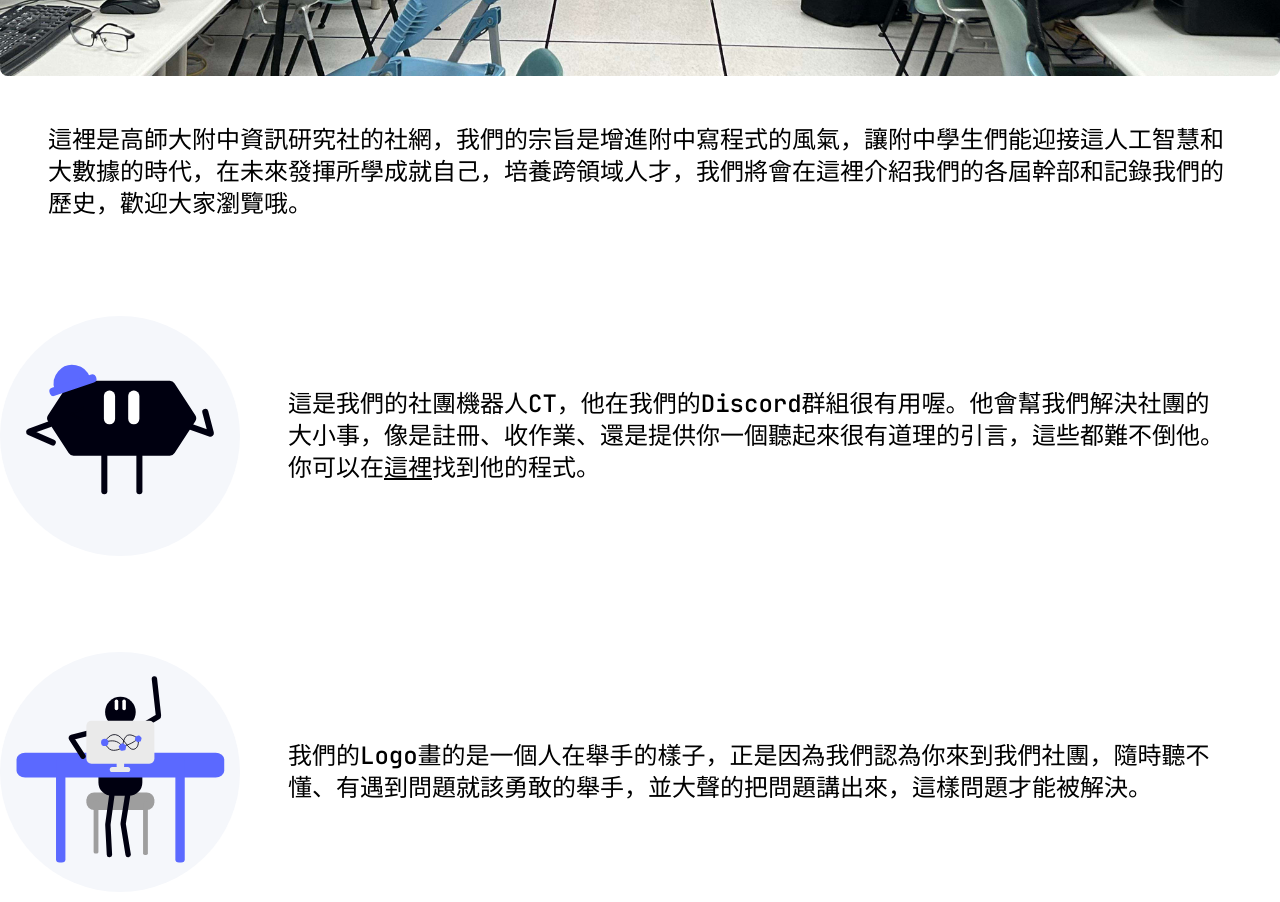
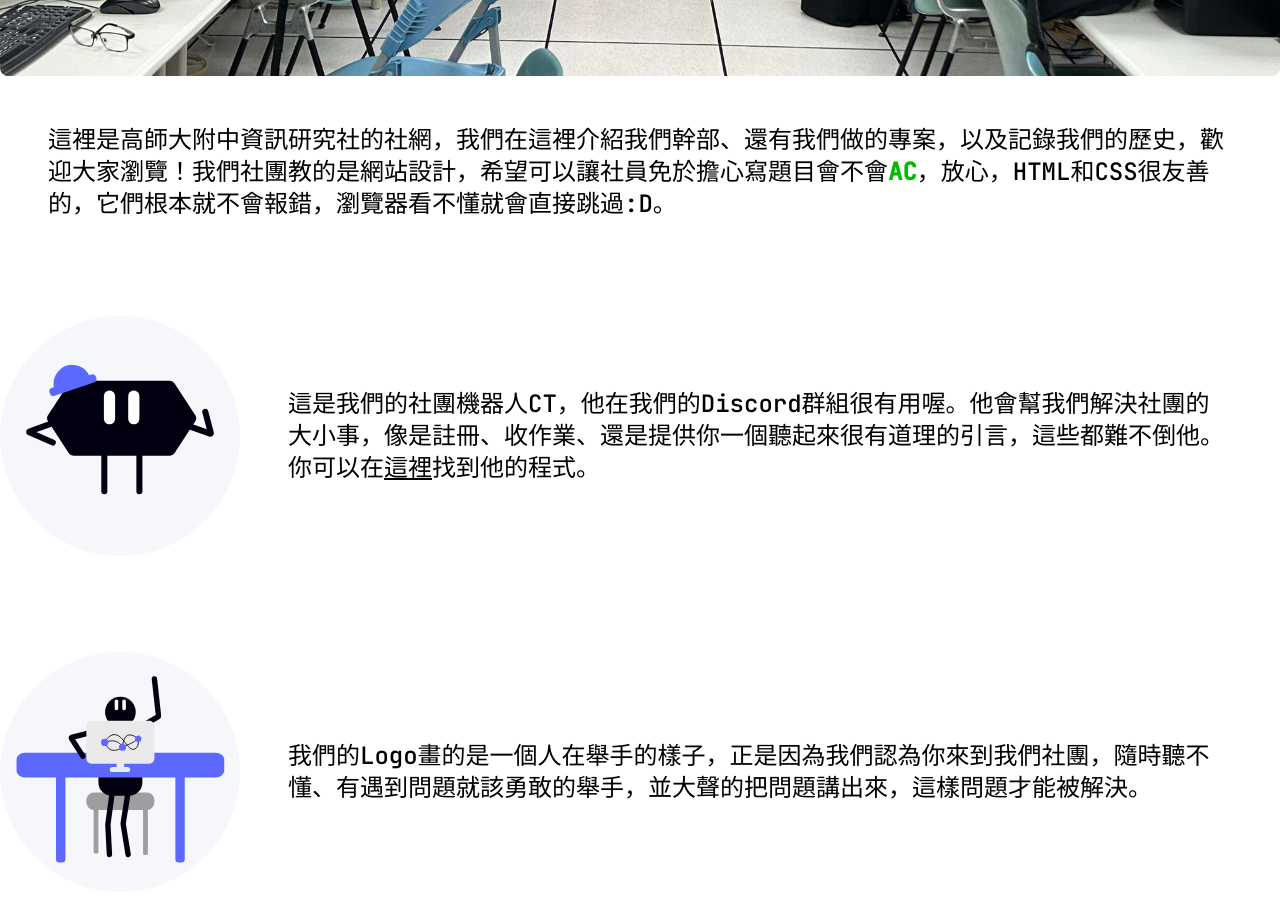
Before and after one commit to Clydinite/ClubWebsite, a SvelteKit app: page / in a window 1280 px wide. Shown: the part 980-1882 px from the top of the page. Built offline with nearby package versions, Linux system fonts and the light colour scheme.

Commit message:
updated main page

```diff
--- a/src/routes/+page.svelte
+++ b/src/routes/+page.svelte
@@ -1,6 +1,6 @@
 <img class="md:rounded-lg" src="我們社團.jpg" alt="when we first met" />
 <p class="mx-12 my-12 text-2xl">
-	這裡是高師大附中資訊研究社的社網，我們的宗旨是增進附中寫程式的風氣，讓附中學生們能迎接這人工智慧和大數據的時代，在未來發揮所學成就自己，培養跨領域人才，我們將會在這裡介紹我們的各屆幹部和記錄我們的歷史，歡迎大家瀏覽哦。
+	這裡是高師大附中資訊研究社的社網，我們在這裡介紹我們幹部、還有我們做的專案，以及記錄我們的歷史，歡迎大家瀏覽！我們社團教的是網站設計，希望可以讓社員免於擔心寫題目會不會<a href="https://zerojudge.tw/"><span class="text-[#00BB00] font-bold">AC</span></a>，放心，HTML和CSS很友善的，它們根本就不會報錯，瀏覽器看不懂就會直接跳過:D。
 </p>
 <div class="flex py-12 flex-col md:flex-row">
 	<img src="/CT-Bot.svg" class="h-60 w-60 mx-auto" alt="CodeTogether bot" />
```
